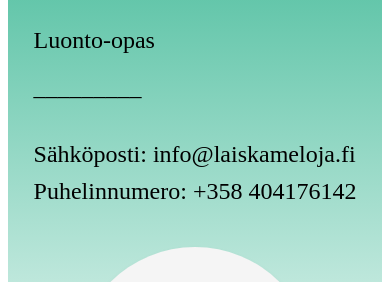
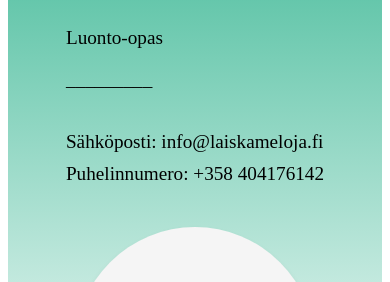
Before and after one commit to velmalinko/saijaklemola, a plain HTML site: page index.html in a window 390 px wide. Shown: the part 324-606 px from the top of the page. Drawn offline with Linux system fonts and the light colour scheme; a web font is replaced by a local one.

Commit message:
faviconi ja fonttikoot

```diff
--- a/index.html
+++ b/index.html
@@ -13,8 +13,8 @@
     <title>Laiskameloja</title>
     <!-- kutsutaan tyylitiedostoa tässä -->
     <link rel="stylesheet" href="styles/index.css" />
-    <!-- faviconi
-    <link rel="icon" type="image/icon" href="photos/logokuva.png" /> -->
+    <!-- faviconi -->
+    <link rel="icon" type="image/icon" href="photos/SGP-guide_main.png" />
   </head>
   <body>
     <div class="kuvaboksi">
--- a/styles/index.css
+++ b/styles/index.css
@@ -242,4 +242,8 @@ p {
     h2 {
         font-size: 2rem;
     }
+
+    p {
+        font-size: 1.2rem;
+    }
 }
```
